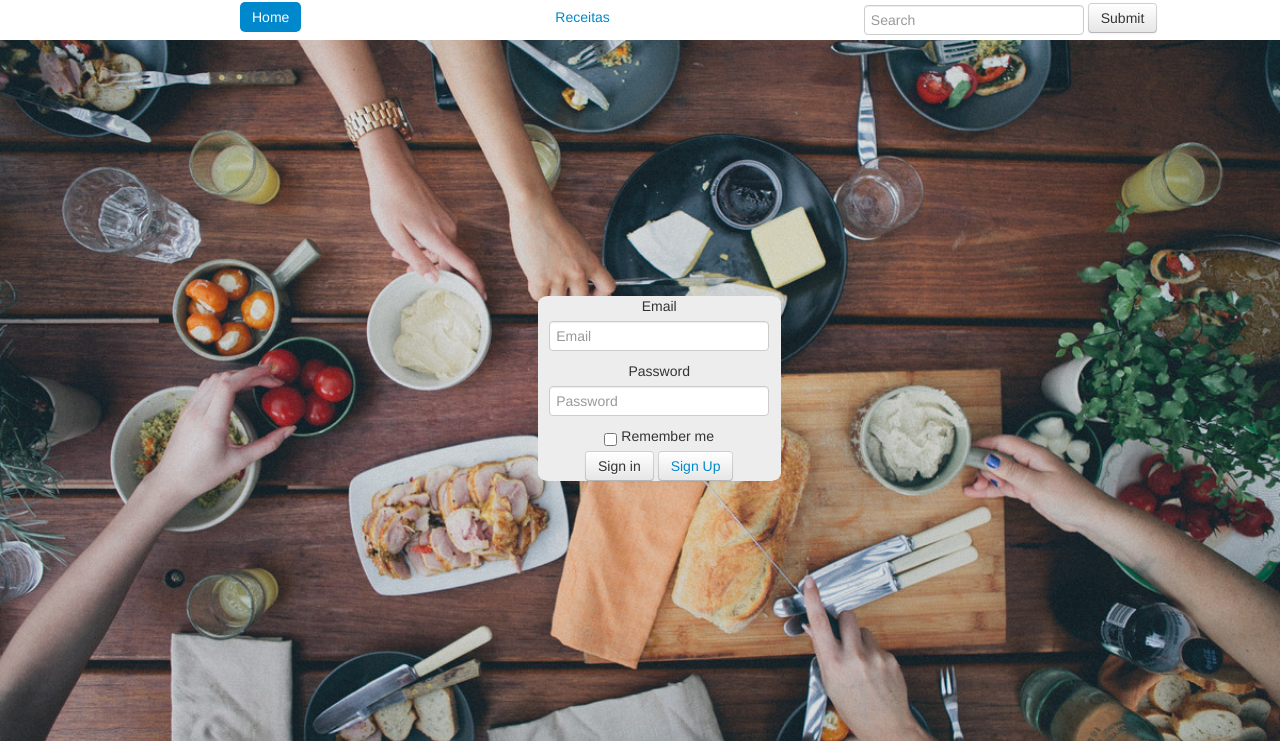
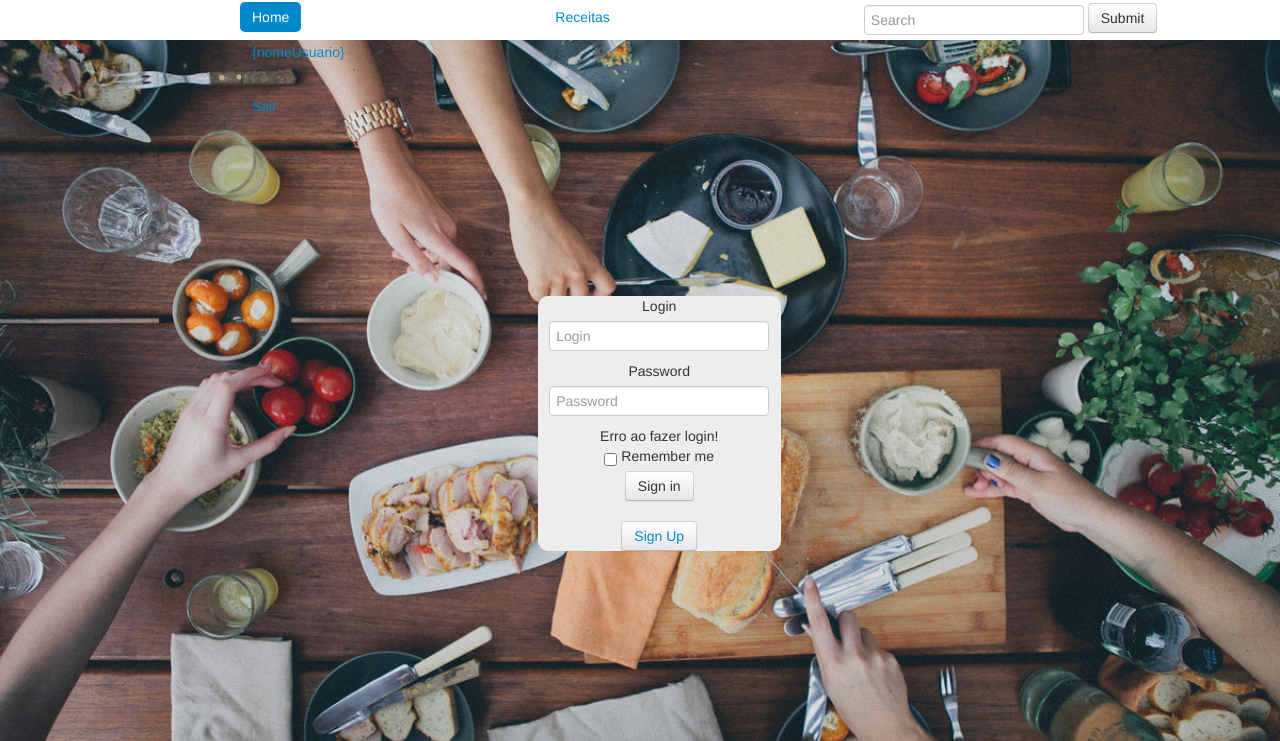
Before and after one commit to Thunas/tanamesa, a PHP site: page /index.htm in a window 1280 px wide. Shown: the top 741 px of the page. Run offline with PHP 8.4, Linux system fonts and the light colour scheme.

Commit message:
Modificação na index e na busca com correção de bugs!

```diff
--- a/index.htm
+++ b/index.htm
@@ -9,31 +9,43 @@
         <div class="menu">
             <ul class="nav nav-pills">
                 <li role="presentation" class="active"><a href="#">Home</a></li>
-                <li role="presentation"><a href="#">Receitas</a></li>
+                <li role="presentation"><a href="Controller/Buscar.php">Receitas</a></li>
                 <li role="presentation">
                     <form class="navbar-form navbar-left" role="search">
                         <div class="form-group">
-                            <input type="text" class="form-control" placeholder="Search">
+                            <input type="text" class="form-control" name="CampoBusca" placeholder="Search">
                             <button type="submit" class="btn btn-default">Submit</button>
                         </div>
                     </form>
                 </li>
+                <li>
+                	<!-- BEGIN: usuario -->
+            			<a href="">{nomeUsuario}</a> | <a href="Servlet/ServletSair.php">Sair</a>
+            		<!-- END: usuario -->
+                </li>
             </ul>
         </div>
         <div class = "form-group login">
-            <label for = "email" class = "col-sm-4 control-label">Email</label>
+        	<!-- BEGIN: logar -->
+	        	<form name="formularioLogin" action="Servlet/ServletLogin.php" method="POST">
+		            <label for = "email" class = "col-sm-4 control-label">Login</label>
 
 		            <div class = "col-sm-4">
-                <input type = "email" class = "form-control" id = "email" name = "email" placeholder = "Email">
+		                <input type = "text" class = "form-control" id = "email" name = "Login" placeholder = "Login">
 		            </div>
 		            <label for = "senha" class = "col-sm-4 control-label">Password</label>
 
 		            <div class = "col-sm-4">
-                <input type = "password" class = "form-control" id = "senha" name = "senha" placeholder = "Password">
+		                <input type = "password" class = "form-control" id = "senha" name = "Senha" placeholder = "Password">
 		            </div>
+		            <!-- BEGIN: erro -->
+            			Erro ao fazer login!
+            		<!-- END: erro -->
 		            <label> <input type = "checkbox"> Remember me </label>
-            <button type = "submit" class = "btn btn-default">Sign in</button>
+		            <input type = "submit" class = "btn btn-default" value="Sign in">
+	            </form>
 	            <button type = "submit" class="btn btn-default" href="../view/cadastro.html"><a href="view/cadastro.html">Sign Up</a></button>
+            <!-- END: logar -->
         </div>
     </body>
 </html>
--- a/index.php
+++ b/index.php
@@ -4,7 +4,7 @@
 	$template = new XTemplate ("index.htm");
 	session_start();
 	if (isset($_SESSION["erro"])){
-		$template->parse("main.erro");
+		$template->parse("main.logar.erro");
 		$template->parse("main.logar");
 	}else{
 		if(isset($_SESSION["usuario"])){
```
Also changed, not shown: Controller/Buscar.php (+5 -2 lines). Lines whose indentation alone changed are shown as unchanged.
